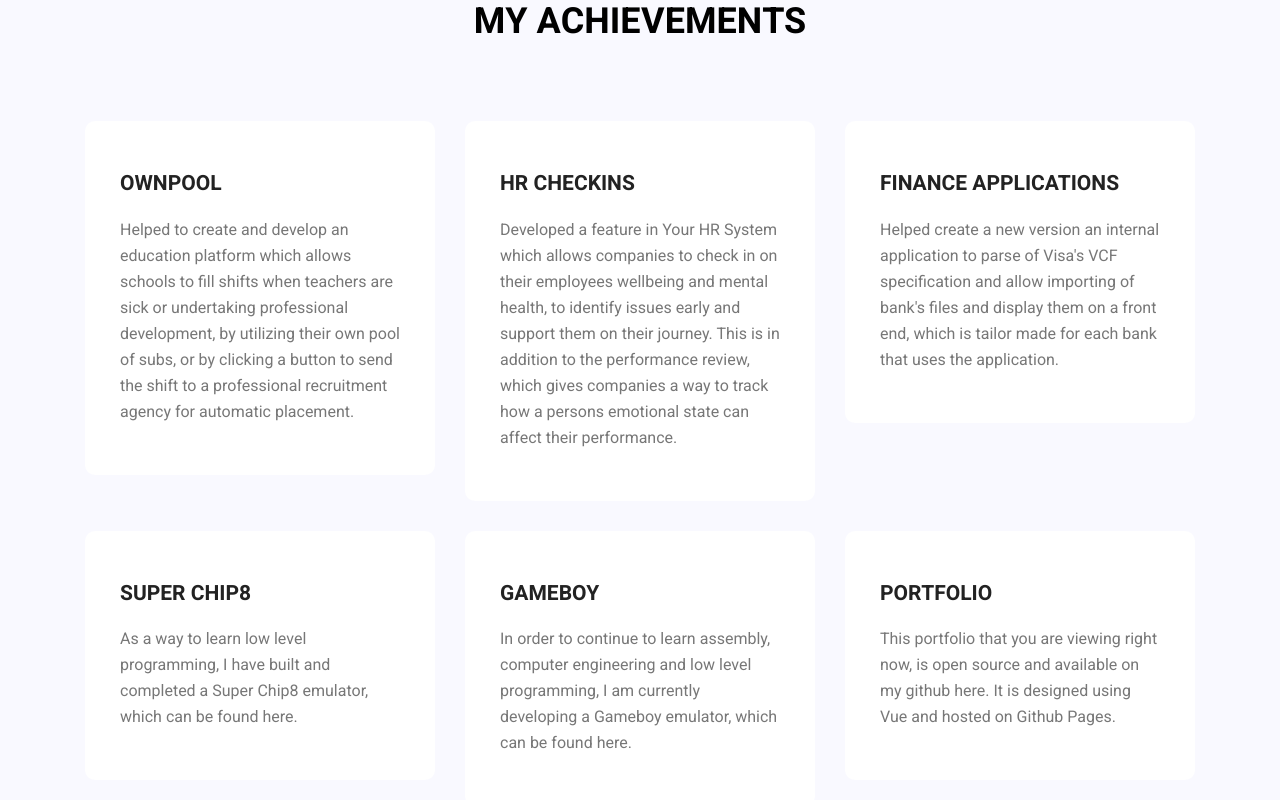
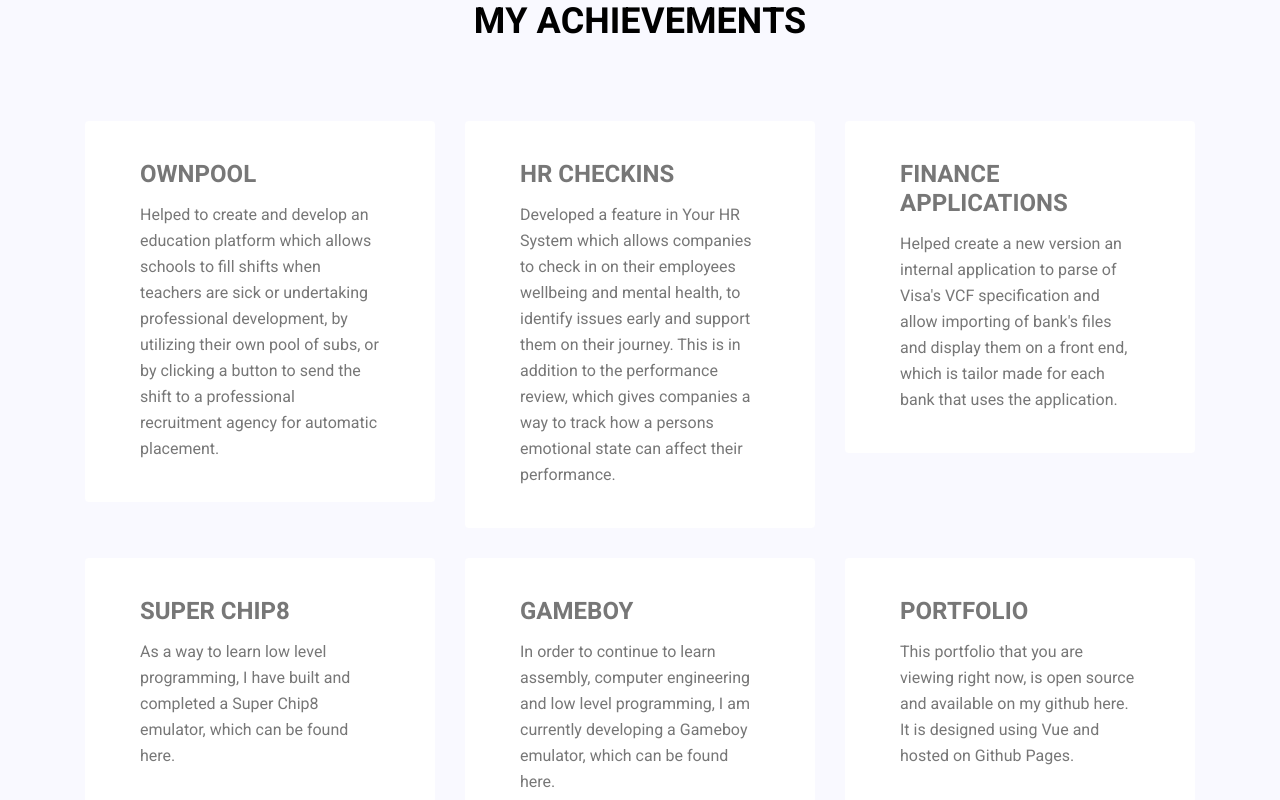
Before and after one commit to KevinMallinson/portfolio, a Vue app: page /#/ in a window 1280 px wide. Shown: the part 2880-3680 px from the top of the page. Built offline with nearby package versions, Linux system fonts and the light colour scheme; some icons are missing.

Commit message:
Update Acheivements Section to use Bootstrap Vue

```diff
--- a/src/components/achievements.vue
+++ b/src/components/achievements.vue
@@ -1,79 +1,77 @@
 <template>
-	<section class="feature_area p_120">
-		<div class="container">
+	<div class="achievements-container p_120">
+		<b-container>
+			<b-row>
+				<b-col cols="12">
 					<div class="achievements-header">
 						<h1>My Achievements</h1>
 					</div>
-			<div class="feature_inner row">
-				<div class="col-lg-4 col-md-6">
-					<div class="feature_item">
-						<h4>OwnPool</h4>
-						<p>
+				</b-col>
+			</b-row>
+			<b-row class="achievements-content">
+				<b-col cols="4">
+					<b-card title="OWNPOOL" class="achievements-item">
+						<b-card-text>
 							Helped to create and develop an education platform which allows schools to
 							fill shifts when teachers are sick or undertaking professional development,
 							by utilizing their own pool of subs, or by clicking a button to send the shift
 							to a professional recruitment agency for automatic placement.
-						</p>
-					</div>
-				</div>
-				<div class="col-lg-4 col-md-6">
-					<div class="feature_item">
-						<h4>HR Checkins</h4>
-						<p>
+						</b-card-text>
+					</b-card>
+				</b-col>
+				<b-col cols="4">
+					<b-card title="HR CHECKINS" class="achievements-item">
+						<b-card-text>
 							Developed a feature in Your HR System which allows companies to check in on
 							their employees wellbeing and mental health, to identify issues early and support
 							them on their journey. This is in addition to the performance review, which gives
 							companies a way to track how a persons emotional state can affect their performance.
-						</p>
-					</div>
-				</div>
-				<div class="col-lg-4 col-md-6">
-					<div class="feature_item">
-						<h4>Finance Applications</h4>
-						<p>
+						</b-card-text>
+					</b-card>
+				</b-col>
+				<b-col cols="4">
+					<b-card title="FINANCE APPLICATIONS" class="achievements-item">
+						<b-card-text>
 							Helped create a new version an internal application to parse of Visa's VCF specification
 							and allow importing of bank's files and display them on a front end, which is tailor made
 							for each bank that uses the application.
-						</p>
-					</div>
-				</div>
-				<div class="col-lg-4 col-md-6">
-					<div class="feature_item">
-						<h4>Super Chip8</h4>
-						<p>
+						</b-card-text>
+					</b-card>
+				</b-col>
+				<b-col cols="4">
+					<b-card title="SUPER CHIP8" class="achievements-item">
+						<b-card-text>
 							As a way to learn low level programming, I have built and completed
 							a Super Chip8 emulator, which can be found here.
-						</p>
-					</div>
-				</div>
-				<div class="col-lg-4 col-md-6">
-					<div class="feature_item">
-						<h4>Gameboy</h4>
-						<p>
+						</b-card-text>
+					</b-card>
+				</b-col>
+				<b-col cols="4">
+					<b-card title="GAMEBOY" class="achievements-item">
+						<b-card-text>
 							In order to continue to learn assembly, computer engineering and low level programming,
 							I am currently developing a Gameboy emulator, which can be found here.
-						</p>
-					</div>
-				</div>
-				<div class="col-lg-4 col-md-6">
-					<div class="feature_item">
-						<h4>Portfolio</h4>
-						<p>
+						</b-card-text>
+					</b-card>
+				</b-col>
+				<b-col cols="4">
+					<b-card title="PORTFOLIO" class="achievements-item">
+						<b-card-text>
 							This portfolio that you are viewing right now, is open source and available on my github here.
 							It is designed using Vue and hosted on Github Pages.
-						</p>
+						</b-card-text>
+					</b-card>
+				</b-col>
+			</b-row>
+		</b-container>
 	</div>
-				</div>
-			</div>
-		</div>
-	</section>
 </template>
 
 <script>
 export default {};
 </script>
 
-<style lang="scss">
+<style>
 	.achievements-header h1 {
 		text-align: center;
 		color: black;
@@ -83,72 +81,21 @@ export default {};
 		text-transform: uppercase;
 	}
 
-	.feature_area{
+	.achievements-container {
 		background: #f9f9ff;
-		&.feature_tow{
-			background: #fff;
-			.feature_item{
-				background: #f9f9ff;
-				&:hover{
-					background: #fff;
 	}
-			}
-		}
-		&.white_feature{
-			background: #fff;
-			.feature_item{
-				background: #f9f9ff;
-				&:hover{
-					background: #fff;
-				}
-			}
-		}
-	}
-	.feature_inner{
-		margin-bottom: -30px;
-	}
-	.feature_item{
-		padding: 50px 35px;
+
+	.achievements-item {
+		padding: 20px 35px;
 		border-radius: 10px;
-		@include transition;
 		background: #fff;
 		margin-bottom: 30px;
-		i{
-			margin-bottom: 35px;
-			display: block;
-			&:before{
-				margin-left: 0px;
-				font-size: 60px;
-				color: #e1e1e1;
-				line-height: 60px;
+		border: none !important;
 	}
-		}
-		h4{
-			color: $dip;
-			font-size: 21px;
-			font-family: $hee;
-			font-weight: bold;
-			margin-bottom: 20px;
-			text-transform: uppercase;
-		}
-		p{
-			margin-bottom: 0px;
-		}
-		.main_btn{
-			padding: 0px 30px;
-			line-height: 38px;
-		}
-		&:hover{
+
+	.achievements-item:hover {
 		box-shadow: 0px 10px 30px 0px rgba(0, 0, 0, 0.08);
 		border-color: #fff;
 		background: #fff;
-			i{
-				&:before{
-					background: linear-gradient(to right, #8490ff 0%, #62bdfc 70%);
-					background-clip: text;
-					-webkit-text-fill-color: transparent;
-				}
-			}
-		}
 	}
 </style>
```
Lines whose indentation alone changed are shown as unchanged.
